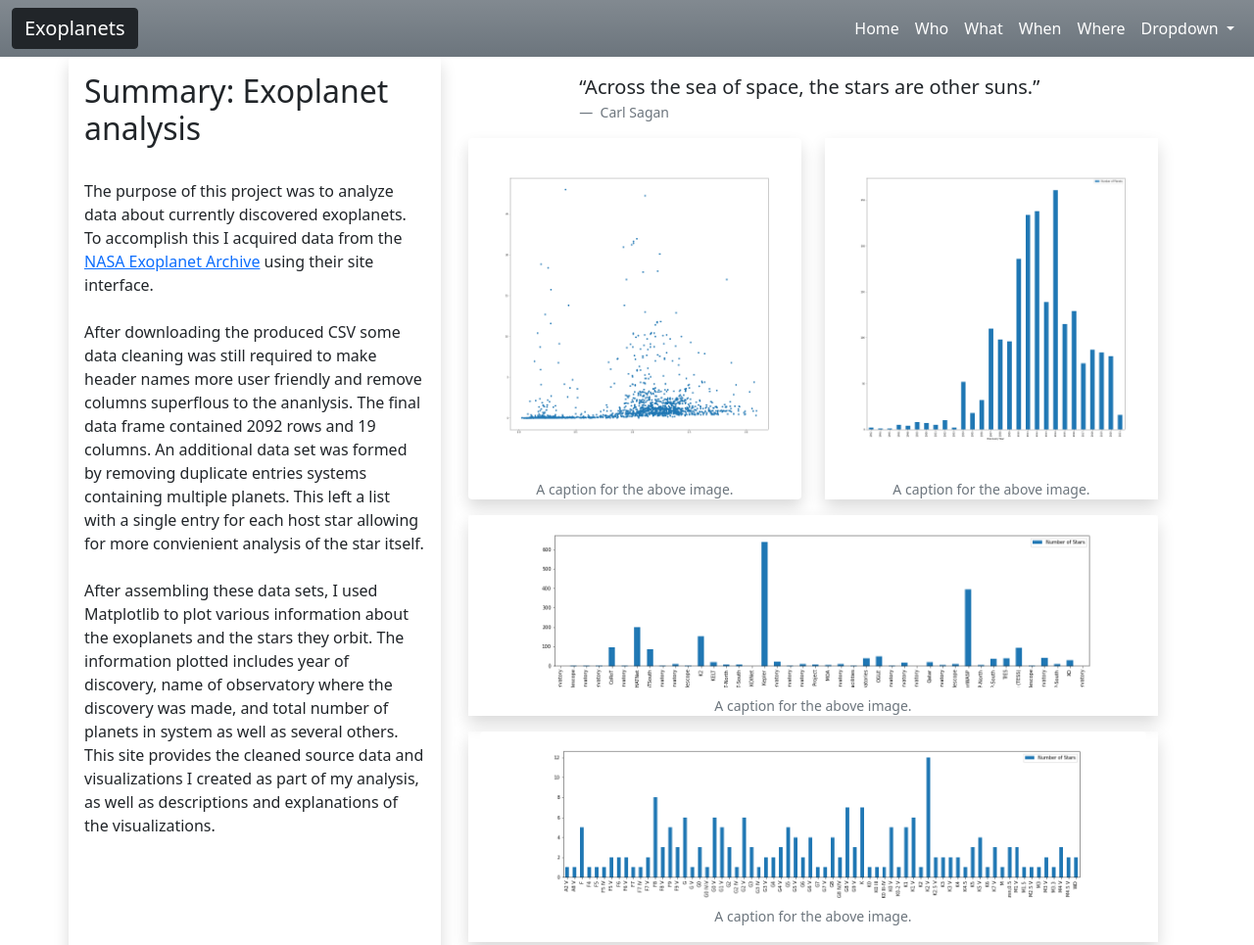
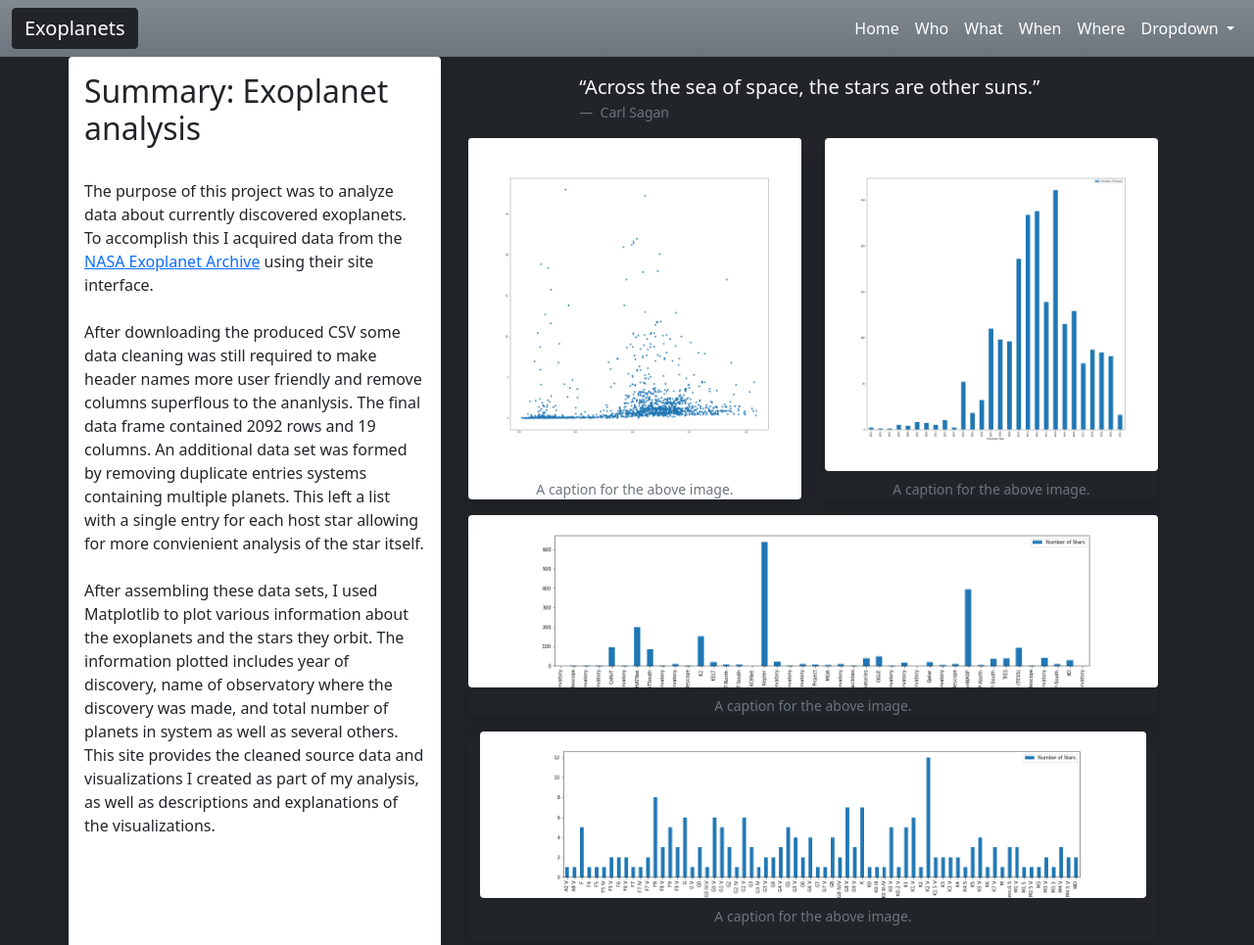
Before and after one commit to Crazyspaceman-hd/Exoplanets, a plain HTML site: page index.html in a window 1280 px wide. Shown: the top 965 px of the page at 98% size. Drawn offline with nearby package versions, Linux system fonts and the light colour scheme.

Commit message:
color modification

```diff
--- a/index.html
+++ b/index.html
@@ -11,7 +11,7 @@
     <title>Exoplanets</title>
   </head>
   </style>
-  <body >
+  <body class="bg-dark">
     <nav class="navbar navbar-expand-lg navbar-light bg-secondary bg-gradient">
         <div class="container-fluid">
           <a class="navbar-brand btn btn-dark" style="color: #ffffff" href="index.html">Exoplanets</a>
@@ -67,7 +67,7 @@
             <div class="row justify-content-center">
                 <div class="col-8">
                     <figure>
-                        <blockquote class="blockquote">
+                        <blockquote class="blockquote text-light">
                           <p>“Across the sea of space, the stars are other suns.”</p>
                         </blockquote>
                         <figcaption class="blockquote-footer">
@@ -98,7 +98,7 @@
               </div>
               <div class="row justify-content-center">
                 <div class="col-12 col-sm-12  shadow">
-                  <figure class="figure ">
+                  <figure class="figure">
                       <img src="Images\specType.png" class="figure-img img-fluid rounded" alt="...">
                       <figcaption class="figure-caption text-center">A caption for the above image.</figcaption>
                     </figure>
```
